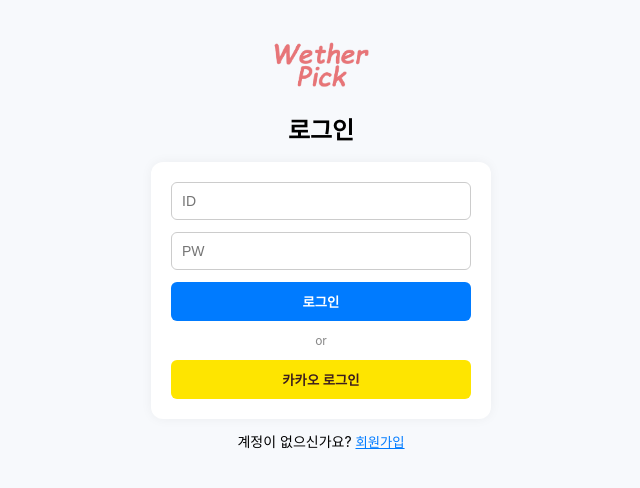
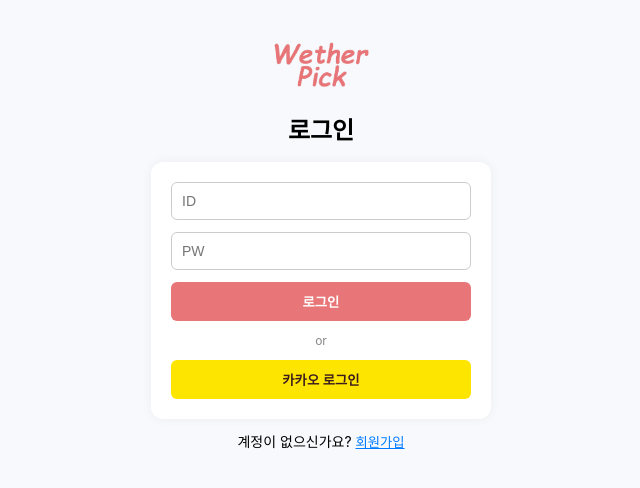
Before and after one commit to eee88/WeatherPick, a React (Create React App) app: page / in a window 1280 px wide. Shown: the top 488 px of the page, without its empty margins (319-959 px from the left). Built offline with nearby package versions, Linux system fonts and the light colour scheme.

Commit message:
25-06-12

```diff
--- a/src/App.css
+++ b/src/App.css
@@ -36,7 +36,7 @@
 }
 
 .login-button {
-  background-color: #007bff;
+  background-color: #e87678;
   color: white;
   padding: 10px;
   border: none;
@@ -46,7 +46,7 @@
 }
 
 .login-button:hover {
-  background-color: #0056b3;
+  background-color: #e87678;
 }
 
 .kakao-button {
--- a/src/pages/RegisterPage.jsx
+++ b/src/pages/RegisterPage.jsx
@@ -1,6 +1,6 @@
 import { useNavigate } from "react-router-dom";
 import "../App.css";
-import logo from "../assets/weatherPickLogo.png";
+import logo from "../assets/datepick_logo1.png";
 import axios from "axios";
 import { useState } from "react";
 
```
